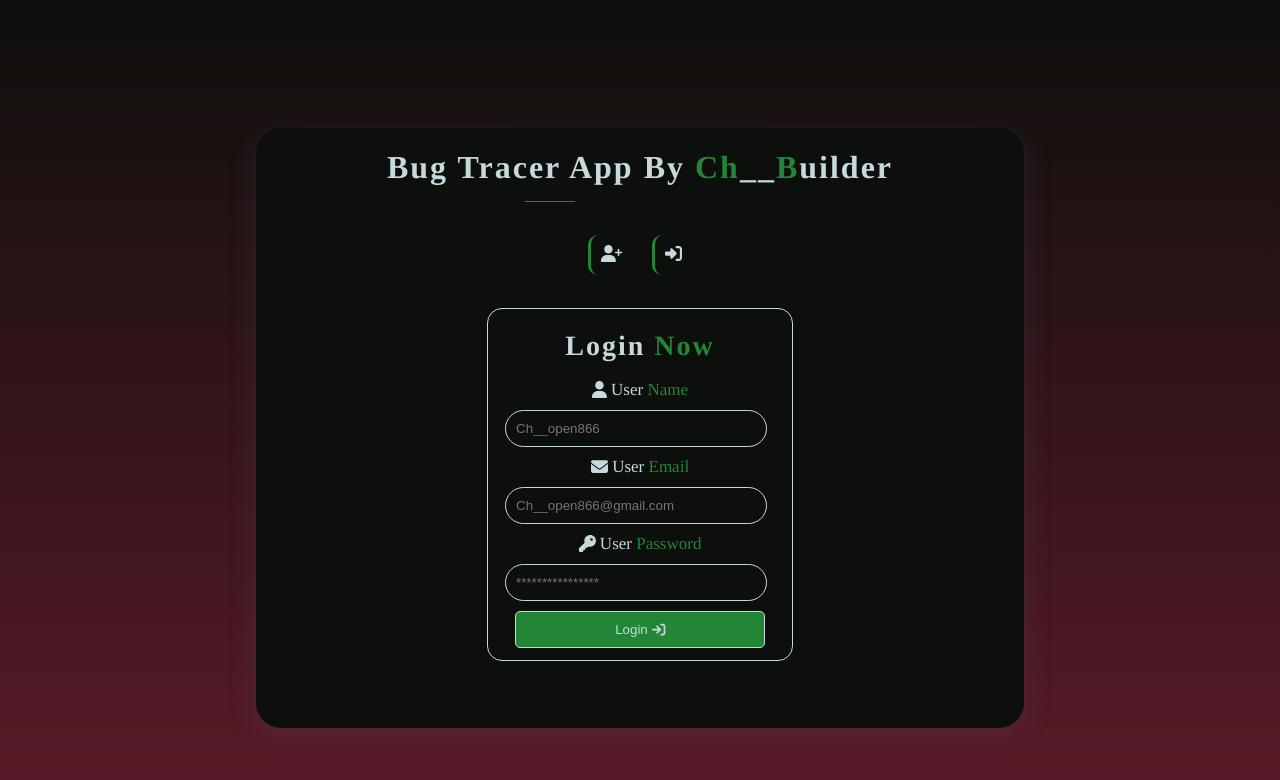
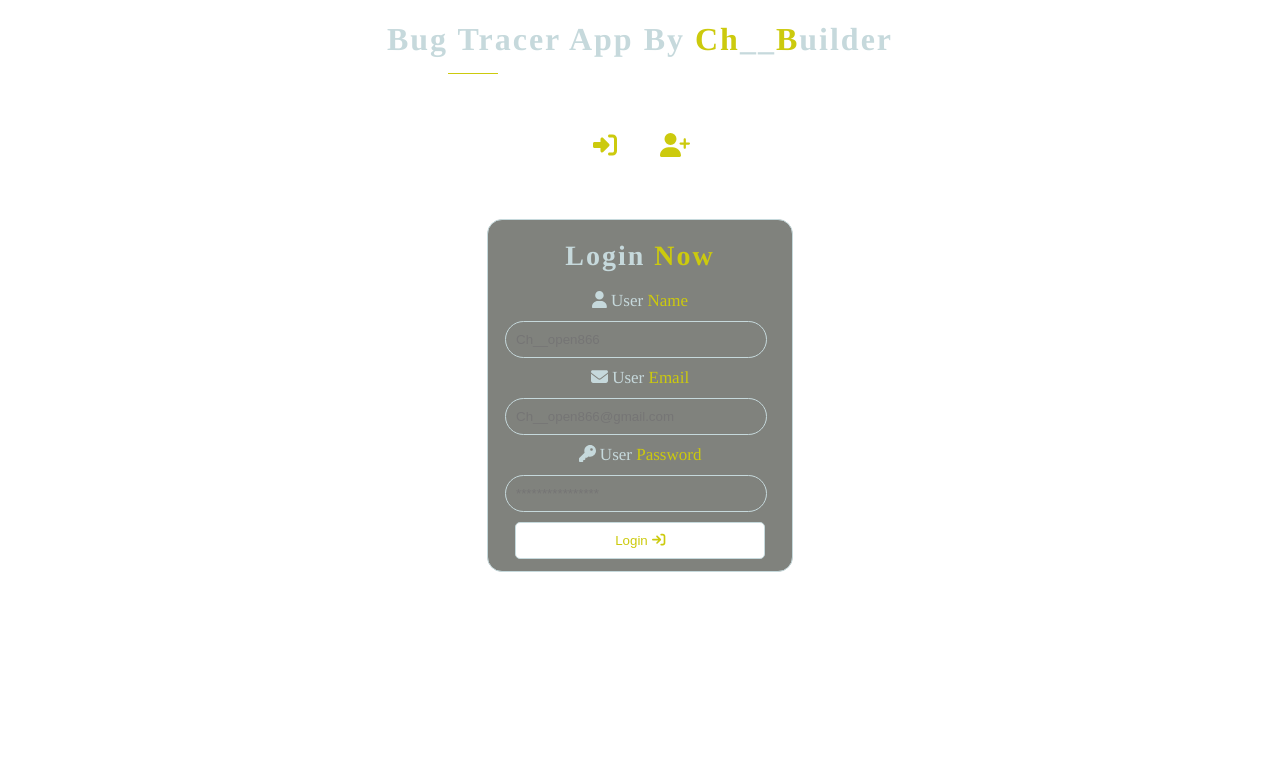
Before and after one commit to diouri844/Bug_Tracker_App, a Vue app: page / in a window 1280 px wide. Shown: the top 780 px of the page. Built offline with nearby package versions, Linux system fonts and the light colour scheme.

Commit message:
update loginform component

```diff
--- a/src/App.vue
+++ b/src/App.vue
@@ -1,14 +1,12 @@
 <template>
-  <div class="container">
     <h1> bug tracer app by <span>Ch</span>__<span>B</span>uilder</h1>
     <hr class="ligne">
     <nav>
+      <button class="nav-item" v-on:click="update_btn_state"><i class="fa-solid fa-right-to-bracket"></i></button>
       <button class="nav-item" v-on:click="update_btn_state"><i class="fa-solid fa-user-plus"></i></button>
-      <button class="nav-item" v-on:click="update_btn_state"><i class="fa-solid fa-right-to-bracket"></i></button>
     </nav>
     <login-form v-show="show_login"></login-form>
     <RegistrationForm v-show="show_registration"></RegistrationForm>
-  </div>
 </template>
 <script>
 import loginForm from "@/components/LoginForm.vue"
@@ -39,36 +37,28 @@ export default {
   -webkit-font-smoothing: antialiased;
   -moz-osx-font-smoothing: grayscale;
   text-align: center;
-  color: #c6d9dc;
-  background:linear-gradient(0deg,#5F1B2A,#0d0f0c 100%);
   display: flex;
   justify-content: center;
   align-items: center;
+  display: inline;
+  margin:10% auto;
 }
 
-.container {
-  background:#0d0f0c;
-  display: inline;
-  margin:10% auto;
-  width:60%;
-  height:600px;
-  border-radius: 25px;
-  box-shadow: 0px 7px 29px 0px rgba(100, 100, 111, 0.2) ;
-}
-.container h1{
+
+h1{
   text-transform: capitalize;
   color: #c6d9dc;
   letter-spacing: 2px;
 }
 span{
-  color:#238636;
+  color:#CCCA0D;
 }
 
 .ligne{
   margin-left:35%;
   width: 50px;
   height: 1px;
-  background-color: #238636;
+  background-color: #CCCA0D;
   border: none;
   margin-top: -7px;
   margin-bottom: 3%;
@@ -80,13 +70,13 @@ nav{
   padding: 10px 10px;
   margin:10px 10px;
   background:transparent;
-  color:#c6d9dc;
+  color:#CCCA0D;
   border-top:0px;
   border-right:0px;
   border-bottom:0px;
-  border-left:3px solid #238636;
+  border-left:3px solid #fff;
   border-radius:10px;
-  font-size:17px;
+  font-size:24px;
 }
 .nav-item:hover{
   border-left:3px solid #c6d9dc;
--- a/src/components/LoginForm.vue
+++ b/src/components/LoginForm.vue
@@ -25,7 +25,7 @@
 <style scoped>
     .form{
         font-family: Times, "Times New Roman", Georgia, serif;
-        background:transparent;
+        background-color:#80827d;
         padding:2px;
         font-size: 14px;
         margin:auto auto;
@@ -36,10 +36,9 @@
     .header{
         text-transform: capitalize;
         color:#0d0f0c;
-
     }
     span{
-        color:#238636;
+        color:#CCCA0D;
     }
     .login-btn{
         padding: 10px 10px;
@@ -49,13 +48,13 @@
         text-transform: capitalize;
         border-radius: 5px;
         border: 1px solid #c6d9dc;
-        background-color:#238636;
-        color: #c6d9dc;
+        background-color:#fff;
+        color: #ccca0d;
     }
     .login-btn:hover{
-        background-color:#0d0f0c;
-        color:#c6d9dc;
-        border: 1px solid #c6d9dc;
+        background-color:#ccca0d;
+        color:#fff;
+        border: 1px solid #ccca0d;
     }
     .body-item{
         display:grid;
@@ -69,7 +68,8 @@
         border-radius:25px;
         border: 1px solid #c6d9dc;
         padding: 10px 10px;
-        background:transparent;
+        background-color:#80827d;/*
+        background-color:#c6d9dc;*/
         color:#c6d9dc;
     }
     label{
--- a/src/components/RegistrationForm.vue
+++ b/src/components/RegistrationForm.vue
@@ -28,7 +28,7 @@
                 <label><i class="fa-solid fa-key"></i> confirme <span>password</span></label>
                 <input type="password" placeholder="****************">
             </div>
-            <button class="login-btn">create account <i class="fa-solid fa-arrow-right-to-bracket"></i> </button>
+            <button class="login-btn">create account <i class="fa-solid fa-plus"></i> </button>
         </div>
     </div>
 </template>
@@ -37,21 +37,20 @@
 <style scoped>
     .form{
         font-family: Times, "Times New Roman", Georgia, serif;
-        background:transparent;
+        background-color:#80827d;
         padding:2px;
         font-size: 14px;
         margin:auto auto;
         border:1px solid #c6d9dc;
         border-radius: 15px;
-        width:300px;
+        width:700px;
     }
     .header{
         text-transform: capitalize;
         color:#0d0f0c;
-
     }
     span{
-        color:#238636;
+        color:#CCCA0D;
     }
     .login-btn{
         padding: 10px 10px;
@@ -72,6 +71,7 @@
     .body-item{
         display:grid;
         grid-template-rows: 1fr;
+        grid-template-columns:repeat(2,1fr);
         align-items: left;
         margin:10px 0;
     }
@@ -81,8 +81,8 @@
         border-radius:25px;
         border: 1px solid #c6d9dc;
         padding: 10px 10px;
-        background:transparent;
-        color:#c6d9dc;
+        background-color:#c6d9dc;
+        color:#0d0f0c;
     }
     label{
         font-size:17px;
```
